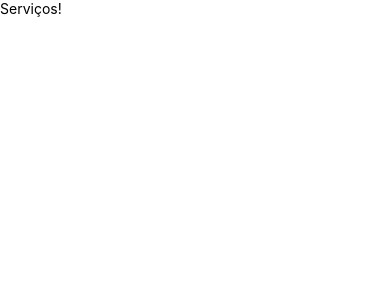
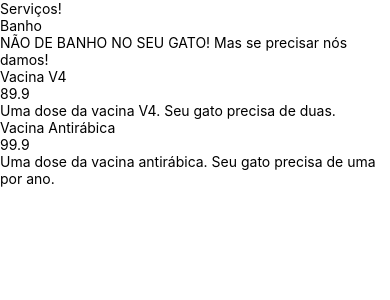
Before and after one commit to AndreSaxton/Curso-de-React-Native-3.5--com-Expo-navegacao-com-menu-e-suporte-as-telas, a React Native app: screen / in a window 390 px wide. Shown: the top 300 px of the page. Built offline with nearby package versions, Linux system fonts and the light colour scheme.

Commit message:
Listagem de serviços

```diff
--- /dev/null
+++ b/src/telas/Servicos/Item/index.js
@@ -0,0 +1,10 @@
+import React from "react";
+import { Text } from "react-native";
+
+export default function Item({nome, preco, descricao}){
+    return <>
+        <Text>{ nome }</Text>
+        <Text>{ preco }</Text>
+        <Text>{ descricao }</Text>
+    </>
+}
--- a/src/telas/Servicos/index.js
+++ b/src/telas/Servicos/index.js
@@ -1,5 +1,6 @@
 import React from 'react';
-import { SafeAreaView, StatusBar, Text } from 'react-native'
+import { SafeAreaView, StatusBar, Text, FlatList } from 'react-native'
+import Item from './Item';
 
 const servicos = [
     {
@@ -26,5 +27,10 @@ export default function Servicos() {
     return <SafeAreaView>
         <StatusBar />
         <Text>Serviços!</Text>
+        <FlatList
+            data={servicos}
+            renderItem={({item}) => <Item {...item}/>}
+            keyExtractor={(id) => String(id)}
+        />
     </SafeAreaView>
 }
```
